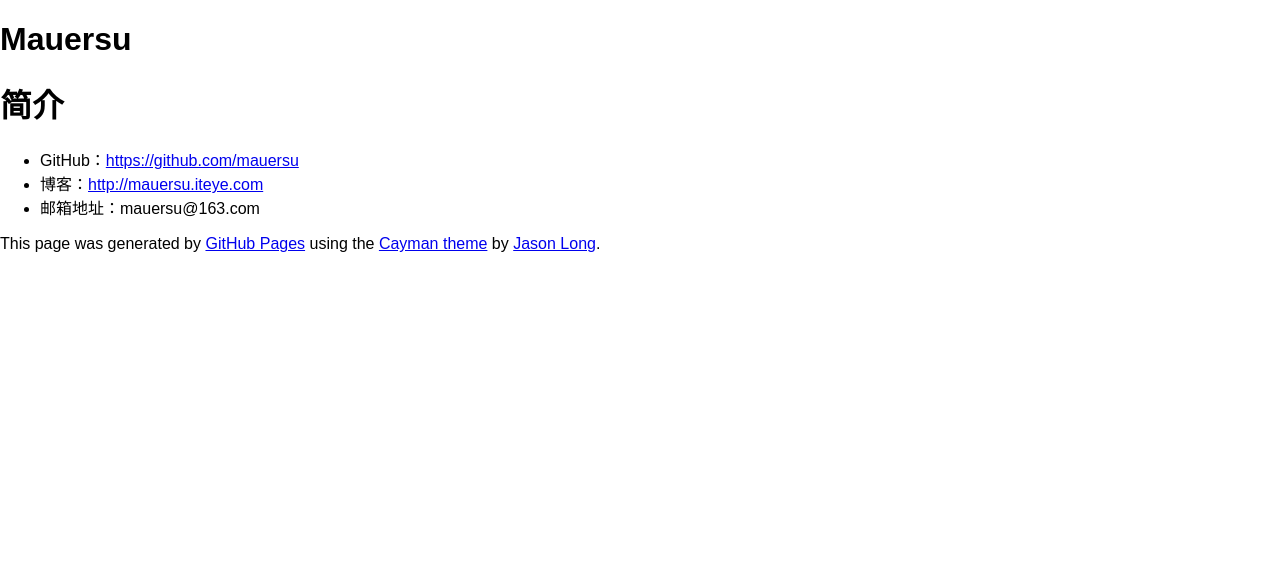
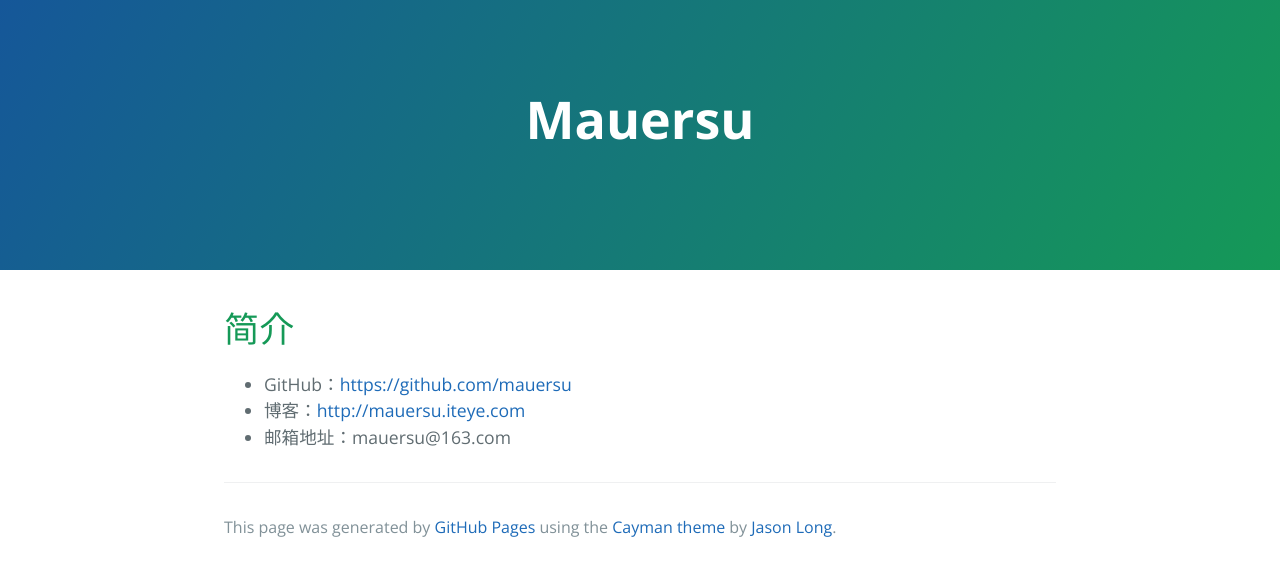
Before and after one commit to mauersu/mauersu.github.io, a website: page index.html in a window 1280 px wide. Drawn offline with nearby package versions, Linux system fonts and the light colour scheme; files that its build step writes are made by us from their sources.

Commit message:
replace head ---index.html

```diff
--- a/index.html
+++ b/index.html
@@ -3,12 +3,11 @@
 <html lang="en-us">
   <head>
     <meta charset="UTF-8">
-    <title>DUBBO by dubbo</title>
+    <title>Cayman</title>
     <meta name="viewport" content="width=device-width, initial-scale=1">
-    <link rel="stylesheet" type="text/css" href="stylesheets/normalize.css" media="screen">
-    <link href='http://fonts.googleapis.com/css?family=Open+Sans:400,700' rel='stylesheet' type='text/css'>
-    <link rel="stylesheet" type="text/css" href="stylesheets/stylesheet.css" media="screen">
-    <link rel="stylesheet" type="text/css" href="stylesheets/github-light.css" media="screen">
+    <link rel="stylesheet" href="css/normalize.css">
+    <link href='https://fonts.googleapis.com/css?family=Open+Sans:400,700' rel='stylesheet' type='text/css'>
+    <link rel="stylesheet" href="css/cayman.css">
   </head>
   <body>
     <section class="page-header">
```
